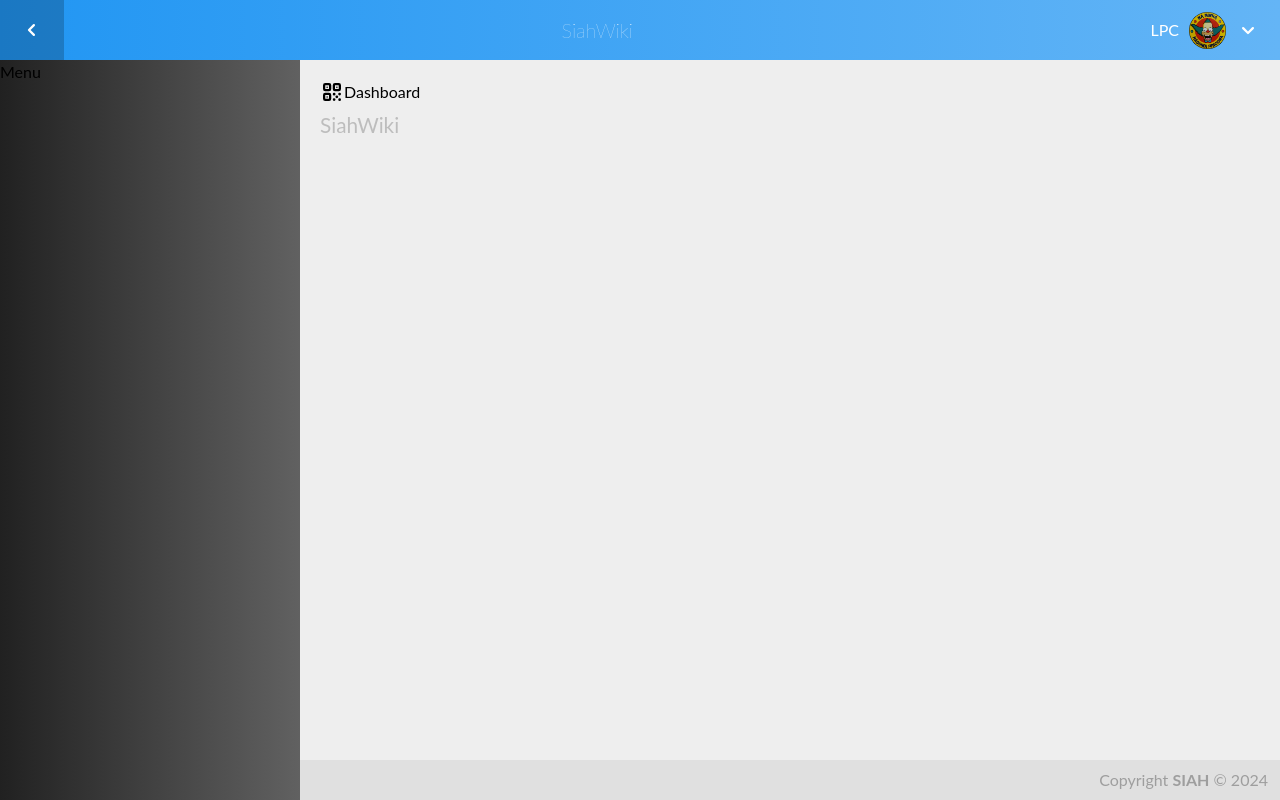
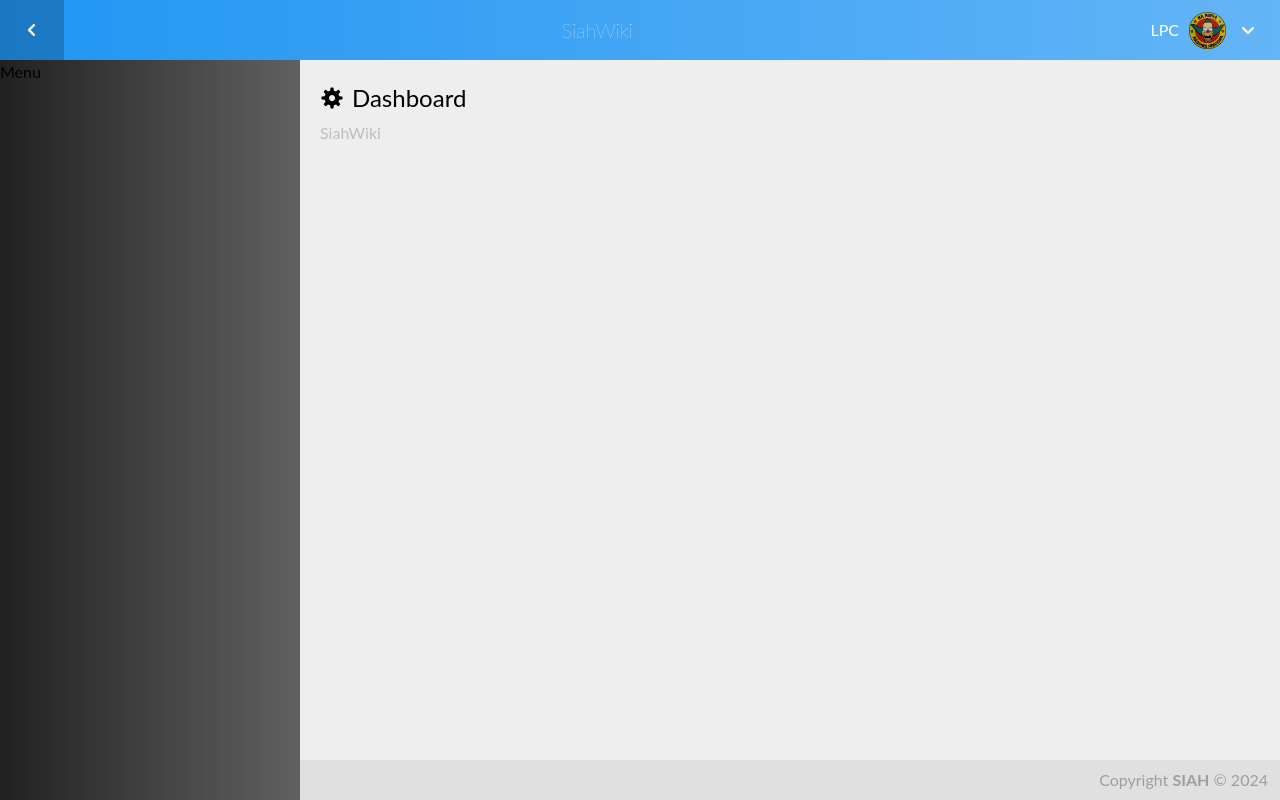
Before and after one commit to luciocarvalho10/siah-wiki, a Next.js app: page /admin in a window 1280 px wide. Built offline with nearby package versions, Linux system fonts and the light colour scheme.

Commit message:
refatorando layout das paginas

```diff
--- a/src/components/template/PageTitle.tsx
+++ b/src/components/template/PageTitle.tsx
@@ -7,13 +7,11 @@ interface IPageTitleProps {
 export default function PageTitle(props: IPageTitleProps) {
 	return (
 		<div>
-			<h1 className="flex m-0">
+			<h1 className="text-[1.5rem] m-0 flex items-center">
 				{props.icon ? props.icon : false}
 				{props.main}
 			</h1>
-			<h2 className="mt-[5px] text-[1.3rem] text-gray-400">
-				{props.sub}
-			</h2>
+			<h2 className="] mt-[5px] text-gray-400">{props.sub}</h2>
 			<hr />
 		</div>
 	)
--- a/src/pages/_app.tsx
+++ b/src/pages/_app.tsx
@@ -1,11 +1,14 @@
+import type { AppProps } from 'next/app'
 import '@/styles/globals.css'
-import type { AppProps } from 'next/app'
 import { StoreContext } from '@/data/context/StoreConext'
+import Layout from '@/components/template/Layout'
 
 export default function App({ Component, pageProps }: AppProps) {
 	return (
 		<StoreContext>
-			<Component {...pageProps} />
+			<Layout>
+				<Component {...pageProps} />
+			</Layout>
 		</StoreContext>
 	)
 }
--- a/src/pages/admin/index.tsx
+++ b/src/pages/admin/index.tsx
@@ -1,15 +1,12 @@
-import Layout from '@/components/template/Layout'
 import PageTitle from '@/components/template/PageTitle'
-import { QrCodeIcon } from '@heroicons/react/16/solid'
+import { Cog8ToothIcon } from '@heroicons/react/16/solid'
 
 export default function AdminPages() {
 	return (
-		<Layout>
-			<PageTitle
-				icon={<QrCodeIcon className="h-6 w-6" />}
-				main="Dashboard"
-				sub="SiahWiki"
-			/>
-		</Layout>
+		<PageTitle
+			icon={<Cog8ToothIcon className="h-6 w-6 mr-2" />}
+			main="Dashboard"
+			sub="SiahWiki"
+		/>
 	)
 }
--- a/src/pages/home/index.tsx
+++ b/src/pages/home/index.tsx
@@ -1,15 +1,12 @@
-import Layout from '@/components/template/Layout'
 import PageTitle from '@/components/template/PageTitle'
 import { HomeIcon } from '@heroicons/react/16/solid'
 
 export default function Home() {
 	return (
-		<Layout>
-			<PageTitle
-				icon={<HomeIcon className="h-6 w-6" />}
-				main="Dashboard"
-				sub="SiahWiki"
-			/>
-		</Layout>
+		<PageTitle
+			icon={<HomeIcon className="h-6 w-6 mr-2" />}
+			main="Dashboard"
+			sub="SiahWiki"
+		/>
 	)
 }
--- a/src/pages/index.tsx
+++ b/src/pages/index.tsx
@@ -1,9 +1,5 @@
-import Layout from "@/components/template/Layout"
-
 export default function SiahWiki() {
     return (
-        <Layout>
-            <h1>SiahWiki</h1>
-        </Layout>
+        <h1>SiahWiki</h1>
     )
 }
```
